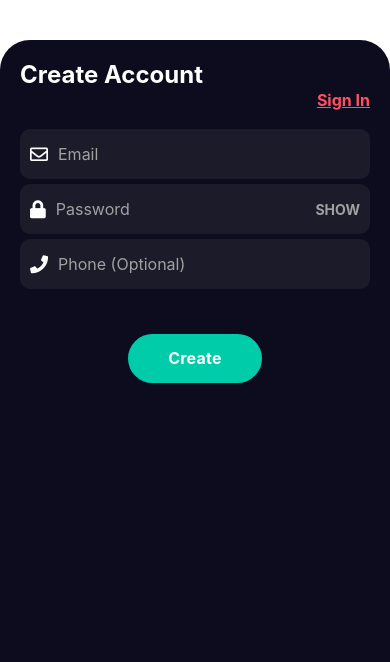
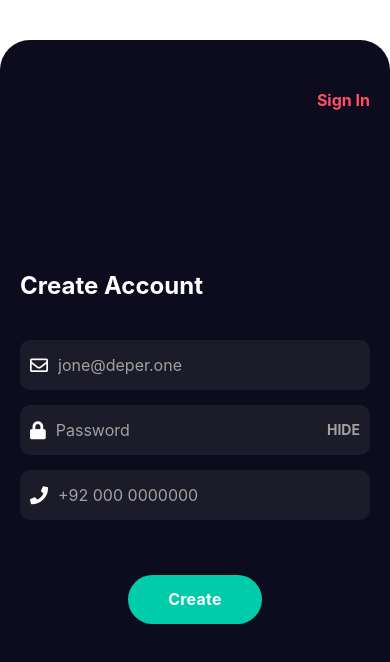
Before and after one commit to Nigarish-here66/bank, a React Native app: screen /CreateAccount in a window 390 px wide. Shown: the top 662 px of the page. Built offline with nearby package versions, Linux system fonts and the light colour scheme.

Commit message:
all things reset project fixed

```diff
--- a/App.js
+++ b/App.js
@@ -17,41 +17,36 @@ import Payment from './screens/payment';
 import QR from './screens/qr';
 import Password from "./screens/password";
 import MyAccount from "./screens/Account";
-
 const Stack = createStackNavigator();
-
-const screenOptions = {
-  headerShown: false,
-  cardStyle: { backgroundColor: '#fff' }
-};
-
-const screens = [
-  { name: "Splash", component: Splash },
-  { name: "SetGoals", component: SetGoals },
-  { name: "CreateAccount", component: CreateAccount },
-  { name: "Login", component: Login },
-  { name: "Dashboard", component: Dashboard },
-  { name: "Notification", component: Notification },
-  { name: "Statistics", component: Statistics },
-  { name: "Scanner", component: Scanner },
-  { name: "IncomeHistory", component: IncomeHistory },
-  { name: "Home", component: Home },
-  { name: "Payment", component: Payment },
-  { name: "QR", component: QR },
-  { name: "Password", component: Password },
-  { name: "MyAccount", component: MyAccount }
-];
 
 export default function App() {
   return (
     <NavigationContainer>
       <Stack.Navigator
         initialRouteName="Splash"
-        screenOptions={screenOptions}
+        screenOptions={{
+          headerShown: false,
+          cardStyle: { backgroundColor: '#fff' }
+        }}
       >
-        {screens.map((screen, index) => (
-          <Stack.Screen key={index} name={screen.name} component={screen.component} />
-        ))}
+        <Stack.Screen name="Splash" component={Splash} />
+        <Stack.Screen name="SetGoals" component={SetGoals} />
+        <Stack.Screen name="CreateAccount" component={CreateAccount} />
+        <Stack.Screen name="Login" component={Login} />
+        <Stack.Screen name="Dashboard" component={Dashboard} />
+        <Stack.Screen name="Notification" component={Notification} />
+        <Stack.Screen name="Statistics" component={Statistics} />
+        <Stack.Screen name="Scanner" component={Scanner} />
+        <Stack.Screen name="IncomeHistory" component={IncomeHistory} />
+        <Stack.Screen name="Home" component={Home} />
+        <Stack.Screen name="Payment" component={Payment} />
+        <Stack.Screen name="QR" component={QR} />
+        <Stack.Screen name="Password" component={Password} />
+        <Stack.Screen name="MyAccount" component={MyAccount} />
+
+
+        {/* <Stack.Screen name="GetToken" component={GetToken} />
+        <Stack.Screen name="BorrowToken" component={BorrowToken} /> */}
       </Stack.Navigator>
     </NavigationContainer>
   );
--- a/components/inputfield.jsx
+++ b/components/inputfield.jsx
@@ -1,84 +1,31 @@
 import React, { useState } from 'react';
-import {
-  View,
-  TextInput,
-  StyleSheet,
-  Text,
-  TouchableOpacity,
-} from 'react-native';
+import { View, TextInput, StyleSheet, Text, TouchableOpacity } from 'react-native';
 import { FontAwesome5 } from '@expo/vector-icons';
 
-const CustomTextInput = ({
-  icon,
-  iconSize = 18,
-  placeholder,
-  placeholderColor = '#A1A1A1',
-  secureTextEntry = false,
-  keyboardType = 'default',
-  value,
-  onChangeText,
-  rightText,
-  rightTextStyle,
-  onRightTextPress,
-  inputStyle,
-  containerStyle,
-  iconColor = '#FFFFFF',
-  errorMessage,
-  errorTextStyle,
-}) => {
+const CustomTextInput = ({ icon, placeholder, secureTextEntry, keyboardType , rightText, rightTextStyle, onRightTextPress }) => {
   const [isSecure, setIsSecure] = useState(secureTextEntry);
 
   return (
-    <>
-      <View style={[styles.inputContainer, containerStyle]}>
-        {/* Icon on the left */}
-        {icon && (
-          <FontAwesome5
-            name={icon}
-            size={iconSize}
-            color={iconColor}
-            style={styles.icon}
-            accessibilityLabel={`Icon for ${placeholder}`}
+    <View style={styles.inputContainer}>
+      <FontAwesome5 name={icon} size={18} color="#FFFFFF" style={styles.icon} />
+      <TextInput
+        style={styles.input}
+        placeholder={placeholder}
+        placeholderTextColor="#A1A1A1"
+        secureTextEntry={!isSecure}
+        keyboardType={keyboardType}
       />
-        )}
-
-        {/* TextInput field */}
-        <TextInput
-          style={[styles.input, inputStyle]}
-          placeholder={placeholder}
-          placeholderTextColor={placeholderColor}
-          secureTextEntry={secureTextEntry && isSecure}
-          keyboardType={keyboardType}
-          value={value}
-          onChangeText={onChangeText}
-          accessibilityLabel={placeholder}
-        />
-
-        {/* Toggle for secure text (SHOW/HIDE) */}
       {secureTextEntry && (
-          <TouchableOpacity
-            onPress={() => setIsSecure(!isSecure)}
-            style={styles.toggleVisibility}
-            accessibilityLabel={`Toggle secure text visibility for ${placeholder}`}>
-            <Text style={styles.toggleText}>{isSecure ? 'SHOW' : 'HIDE'}</Text>
+        <TouchableOpacity onPress={() => setIsSecure(!isSecure)}>
+          <Text style={styles.hideText}>{isSecure ? 'HIDE' : 'SHOW'}</Text>
         </TouchableOpacity>
       )}
-
-        {/* Optional right text */}
       {rightText && (
-          <TouchableOpacity
-            onPress={onRightTextPress}
-            accessibilityLabel={rightText}>
+        <TouchableOpacity onPress={onRightTextPress}>
           <Text style={[styles.rightText, rightTextStyle]}>{rightText}</Text>
         </TouchableOpacity>
       )}
     </View>
-
-      {/* Error Message */}
-      {errorMessage && (
-        <Text style={[styles.errorText, errorTextStyle]}>{errorMessage}</Text>
-      )}
-    </>
   );
 };
 
@@ -90,7 +37,7 @@ const styles = StyleSheet.create({
     borderRadius: 10,
     paddingHorizontal: 10,
     paddingVertical: 15,
-    marginBottom: 5,
+    marginBottom: 15,
   },
   icon: {
     marginRight: 10,
@@ -100,10 +47,7 @@ const styles = StyleSheet.create({
     color: '#FFFFFF',
     fontSize: 16,
   },
-  toggleVisibility: {
-    marginLeft: 10,
-  },
-  toggleText: {
+  hideText: {
     color: '#A1A1A1',
     fontSize: 14,
     fontWeight: 'bold',
@@ -112,14 +56,8 @@ const styles = StyleSheet.create({
     fontSize: 14,
     color: '#6A6A6A',
     textDecorationLine: 'underline',
-    marginLeft: 10,
   },
-  errorText: {
-    color: '#FF6B6B',
-    fontSize: 12,
-    marginTop: 5,
-    marginLeft: 10,
-  },
+
 });
 
 export default CustomTextInput;
--- a/package.json
+++ b/package.json
@@ -14,13 +14,14 @@
     "@react-navigation/native": "^7.0.0",
     "@react-navigation/native-stack": "^7.0.0",
     "@react-navigation/stack": "^7.0.0",
-    "expo": "^44.0.6",
+    "expo": "~51.0.28",
     "expo-linear-gradient": "~13.0.2",
     "expo-status-bar": "~1.12.1",
-    "firebase": "^11.0.2",
+    "lottie-react-native": "^7.1.0",
     "react": "18.2.0",
     "react-native": "0.74.5",
     "react-native-gesture-handler": "^2.20.2",
+    "react-native-paper": "^5.12.5",
     "react-native-reanimated": "^3.16.1",
     "react-native-safe-area-context": "^4.14.0",
     "react-native-screens": "^4.0.0",
--- a/screens/createAccount.jsx
+++ b/screens/createAccount.jsx
@@ -1,82 +1,67 @@
 import React, { useState } from 'react';
-import {View,Text,StyleSheet,TouchableOpacity,KeyboardAvoidingView,Platform,ScrollView,Alert} from 'react-native';
+import { View, Text, StyleSheet, TouchableOpacity } from 'react-native';
 import ReusableTextInput from '../components/inputfield';
 import ReusableButton from '../components/button';
-import { auth } from '../firebase';
-import { createUserWithEmailAndPassword } from 'firebase/auth';
 
 const CreateAccount = ({ navigation }) => {
-  const [email, setEmail] = useState('');
-  const [password, setPassword] = useState('');
-  const [phone, setPhone] = useState('');
 
-  const handleCreateAccount = async () => {
-    if (!email || !password) {
-      Alert.alert('Error', 'Please fill in all required fields.');
-      return;
-    }
-    try {
-      await createUserWithEmailAndPassword(auth, email, password);
-      Alert.alert('Success', 'Account created successfully.');
-      navigation.navigate('Login');
-    } catch (error) {
-      Alert.alert('Error', error.message);
-    }
-  };
+  const [isAutoLogin, setAutoLogin] = useState(false);
+  return (
+    <View style={styles.topContainer}>
 
-  return (
-    <KeyboardAvoidingView
-      behavior={Platform.OS === 'ios' ? 'padding' : 'height'}
-      style={styles.topContainer}
-    >
-      <ScrollView contentContainerStyle={styles.scrollViewContainer}>
-        <TouchableOpacity
-          style={styles.createAccount}
-          onPress={() => navigation.navigate('Login')}
-        >
+
+      {/* "Create account" link */}
+      <TouchableOpacity style={styles.createAccount} onPress={() => navigation.navigate('Login')} >
         <Text style={styles.createAccountText}>Sign In</Text>
       </TouchableOpacity>
 
+
+
       <View style={styles.container}>
+
         <Text style={styles.loginText}>Create Account</Text>
         <View style={styles.inputContainer}>
+          {/* Email Input Field */}
           <ReusableTextInput
-              placeholder="Email"
+            placeholder="jone@deper.one"
             icon="envelope"
+            iconColor="#00D100"
             keyboardType="email-address"
-              value={email}
-              onChangeText={setEmail}
           />
+
+          {/* Password Input Field */}
           <ReusableTextInput
             placeholder="Password"
             icon="lock"
-              secureTextEntry
-              value={password}
-              onChangeText={setPassword}
+            secureTextEntry={true}
                   />
+
+          {/* Phone number Input Field */}
           <ReusableTextInput
-              placeholder="Phone (Optional)"
+            placeholder="+92 000 0000000"
             icon="phone"
+            iconColor="#00D100"
             keyboardType="phone-pad"
-              value={phone}
-              onChangeText={setPhone}
           />
         </View>
+
+
+
+        {/* Login Button */}
         <View style={styles.buttonContainer}>
           <ReusableButton
             title="Create"
             icon="arrow-right"
-              onPress={handleCreateAccount}
+            onPress={() => navigation.navigate('Login')}
+
           />
         </View>
       </View>
-      </ScrollView>
-    </KeyboardAvoidingView>
+    </View>
   );
 };
 
 export default CreateAccount;
-
 const styles = StyleSheet.create({
   topContainer: {
     flex: 1,
@@ -94,25 +79,30 @@ const styles = StyleSheet.create({
     fontSize: 24,
     color: '#FFFFFF',
     fontWeight: 'bold',
+
   },
   createAccount: {
     top: 50,
+
     alignItems: 'flex-end',
+
   },
   createAccountText: {
     color: '#FF5063',
     fontSize: 16,
     fontWeight: 'bold',
-    textDecorationLine: 'underline',
   },
   inputContainer: {
     marginTop: 40,
   },
+  forgotText: {
+    color: '#4A90E2',
+    fontSize: 14,
+  },
+
   buttonContainer: {
     marginTop: 30,
     alignItems: 'center',
   },
-  scrollViewContainer: {
-    paddingBottom: 40,
-  }
+
 });
--- a/screens/login.jsx
+++ b/screens/login.jsx
@@ -1,84 +1,63 @@
-import React, { useState, useEffect } from 'react';
-import {View,Text,StyleSheet,TouchableOpacity,Alert,ActivityIndicator} from 'react-native';
+import React, { useState } from 'react';
+import { View, Text, StyleSheet, TouchableOpacity } from 'react-native';
 import ReusableTextInput from '../components/inputfield';
 import ReusableButton from '../components/button';
-import { auth } from '../firebase';
-import { signInWithEmailAndPassword, onAuthStateChanged } from 'firebase/auth';
 
 const Login = ({ navigation }) => {
-  const [email, setEmail] = useState('');
-  const [password, setPassword] = useState('');
-  const [loading, setLoading] = useState(false);
-  const [error, setError] = useState(null);
 
-  useEffect(() => {
-    const unsubscribe = onAuthStateChanged(auth, (user) => {
-      if (user) {
-        navigation.navigate('Home');
-      }
-    });
-    return unsubscribe;
-  }, [navigation]);
-
-  const handleLogin = async () => {
-    if (!email || !password) {
-      setError('Please fill in both email and password.');
-      return;
-    }
-    setLoading(true);
-    setError(null);
-    try {
-      await signInWithEmailAndPassword(auth, email, password);
-      navigation.navigate('Home');
-    } catch (error) {
-      setError('Invalid email or password. Please try again.');
-    } finally {
-      setLoading(false);
-    }
-  };
-
+  const [isAutoLogin, setAutoLogin] = useState(false);
   return (
     <View style={styles.topContainer}>
-      <TouchableOpacity
-        style={styles.createAccount}
-        onPress={() => navigation.navigate('CreateAccount')}
-      >
+
+
+      {/* "Create account" link */}
+      <TouchableOpacity style={styles.createAccount}  onPress={() => navigation.navigate('CreateAccount')}>
         <Text style={styles.createAccountText}>Create account</Text>
       </TouchableOpacity>
 
+
+
       <View style={styles.container}>
+
         <Text style={styles.loginText}>Login</Text>
-        {error && <Text style={styles.errorText}>{error}</Text>}
         <View style={styles.inputContainer}>
+          {/* Email Input Field */}
           <ReusableTextInput
-            placeholder="Enter your email"
+            placeholder="jone@deper.one"
             icon="envelope"
-            value={email}
-            onChangeText={setEmail}
+            iconColor="#00D100"
+            keyboardType="email-address"
           />
+
+          {/* Password Input Field */}
           <ReusableTextInput
-            placeholder="Enter your password"
+            placeholder="Password"
             icon="lock"
-            secureTextEntry
-            value={password}
-            onChangeText={setPassword}
+            iconColor="#6A6A6A"
+
+            rightText="FORGOT"
+            rightTextStyle={styles.forgotText}
+            onRightTextPress={() => alert('Forget Password')}
           />
         </View>
+
+
+
+        {/* Login Button */}
         <View style={styles.buttonContainer}>
-          {loading ? (
-            <ActivityIndicator size="large" color="#FF5063" />
-          ) : (
-            <ReusableButton title="Login" icon="arrow-right" onPress={handleLogin} />
-          )}
+          <ReusableButton
+            title="Login"
+            icon="arrow-right"
+            onPress={() => navigation.navigate('Home')}
+
+          />
         </View>
       </View>
     </View>
   );
 };
 
-
 export default Login;
-
 const styles = StyleSheet.create({
   topContainer: {
     flex: 1,
@@ -90,17 +69,19 @@ const styles = StyleSheet.create({
   },
   container: {
     flex: 1,
-    justifyContent: 'center',
+    justifyContent: "center",
   },
   loginText: {
     fontSize: 24,
     color: '#FFFFFF',
     fontWeight: 'bold',
-    textAlign: 'center',
+
   },
   createAccount: {
+    top: 50,
+
     alignItems: 'flex-end',
-    marginTop: 10,
+
   },
   createAccountText: {
     color: '#FF5063',
@@ -114,14 +95,10 @@ const styles = StyleSheet.create({
     color: '#4A90E2',
     fontSize: 14,
   },
+
   buttonContainer: {
     marginTop: 30,
     alignItems: 'center',
   },
-  errorText: {
-    color: 'red',
-    fontSize: 14,
-    marginBottom: 10,
-    textAlign: 'center',
-  },
+
 });
```
Also changed, not shown: firebase.js (deleted, +0 -17 lines), 1 other file (tests, documents, lock files or other folders). Lines whose indentation alone changed are shown as unchanged.
